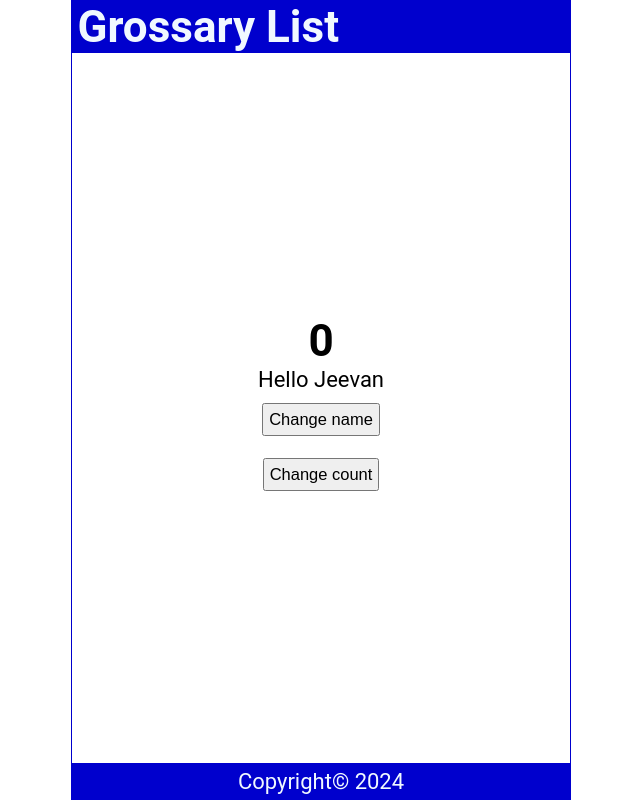
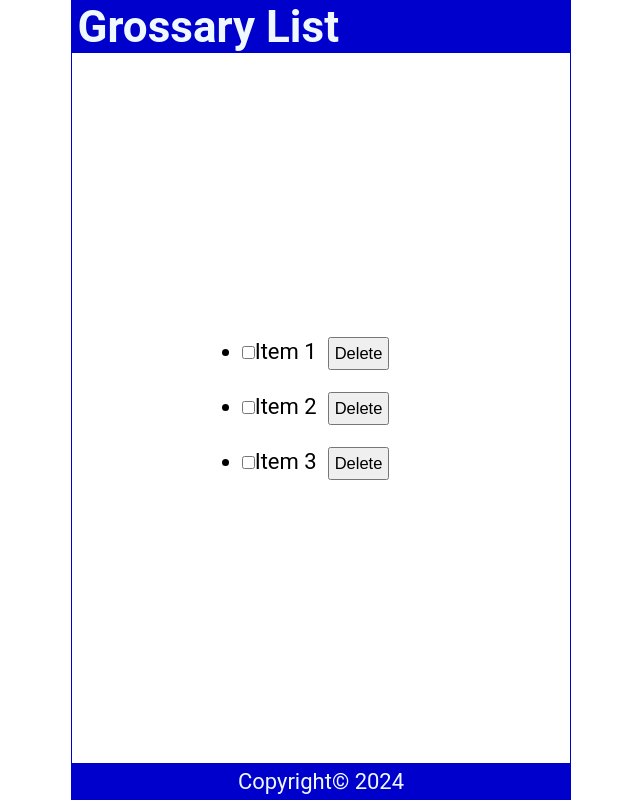
Before and after one commit to JeevanSadalge2020/React-Tutorial, a React (Create React App) app: page / in a window 1280 px wide. Shown: the whole page, without its empty margins (319-959 px from the left). Built offline with nearby package versions, Linux system fonts and the light colour scheme.

Commit message:
render a list of items using map

```diff
--- a/package.json
+++ b/package.json
@@ -34,5 +34,8 @@
       "last 1 firefox version",
       "last 1 safari version"
     ]
+  },
+  "devDependencies": {
+    "react-icons": "^5.0.1"
   }
 }
--- a/src/Main.js
+++ b/src/Main.js
@@ -1,25 +1,28 @@
 import { useState } from "react";
-let names = ["jeevan", "balu", "santosh", "mahesh"];
+
+let Items = [
+  { id: 1, checked: false, item: "Item 1" },
+  { id: 2, checked: false, item: "Item 2" },
+  { id: 3, checked: false, item: "Item 3" },
+];
 
 function Main() {
-  let [name, setName] = useState("Jeevan");
-  let [count, setCount] = useState(0);
-
-  function handleNames(arr) {
-    let randomNum = (num) => Math.floor(Math.random() * num);
-    setName(arr[randomNum(arr.length)]);
-  }
-
-  function handleCount() {
-    setCount((count += 1));
-  }
+  let [items, setItems] = useState(Items);
 
   return (
     <main>
-      <h1>{count}</h1>
-      <p>Hello {name}</p>
-      <button onClick={() => handleNames(names)}>Change name</button>
-      <button onClick={handleCount}>Change count</button>
+      <ul>
+        {items.map((ele) => {
+          const { id, item, checked } = ele;
+          return (
+            <li>
+              <input type="checkbox" id={id} key={id} checked={checked} />
+              <label htmlFor={id}>{item}</label>
+              <button>Delete</button>
+            </li>
+          );
+        })}
+      </ul>
     </main>
   );
 }
```
Also changed, not shown: 1 other file (tests, documents, lock files or other folders).
